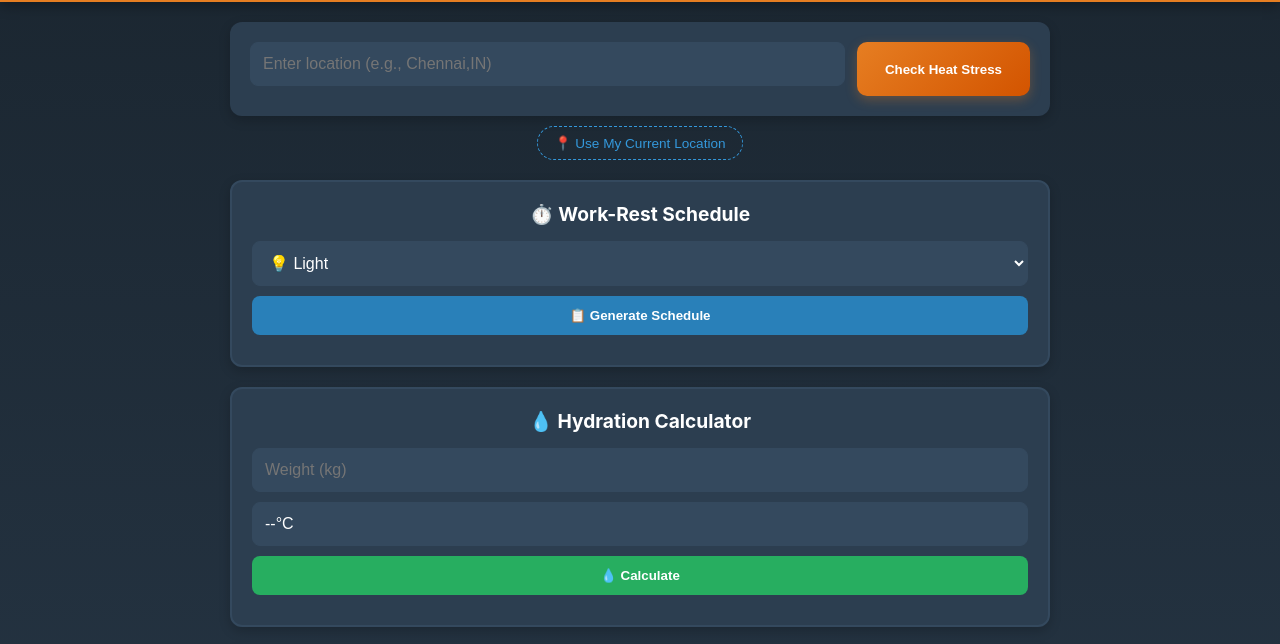
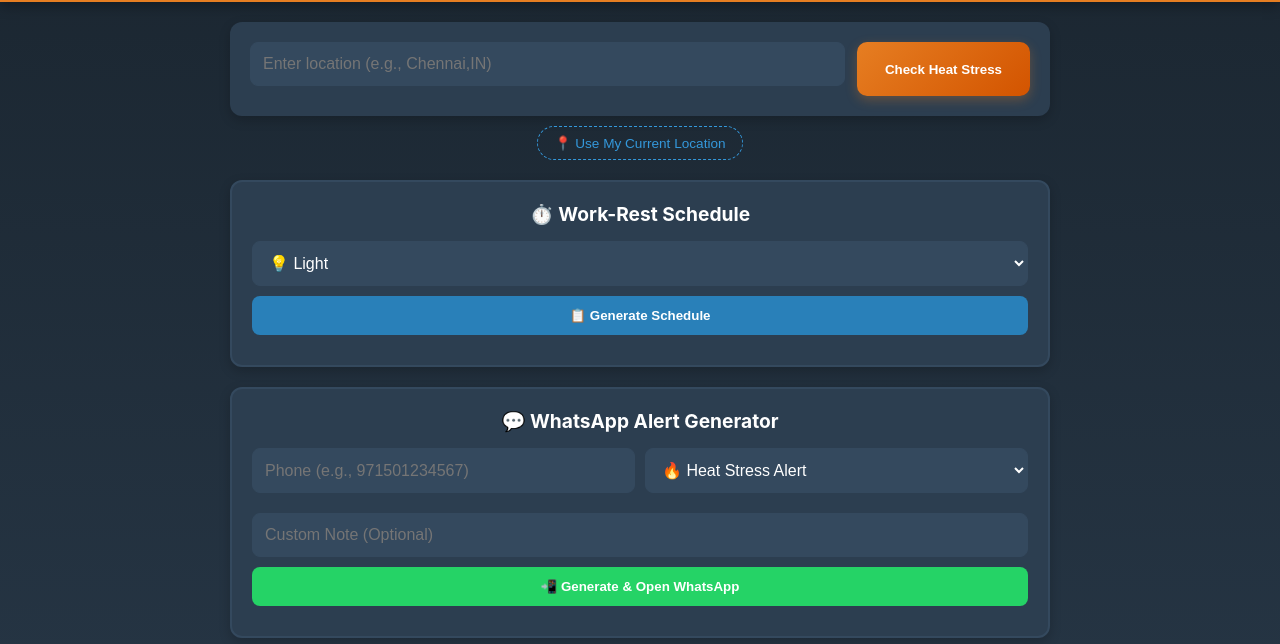
Before and after one commit to nazeerkadhar/heatindex-nazeerkadhar, a website: page index.html in a window 1280 px wide. Shown: the part 122-766 px from the top of the page. Drawn offline with Linux system fonts and the light colour scheme.

Commit message:
Update index.html

```diff
--- a/index.html
+++ b/index.html
@@ -42,7 +42,7 @@
     @keyframes pulse { 0% { box-shadow: 0 0 0 0 rgba(231, 76, 60, 0.7); } 70% { box-shadow: 0 0 0 10px rgba(231, 76, 60, 0); } 100% { box-shadow: 0 0 0 0 rgba(231, 76, 60, 0); } }
     .section-box { background: #2c3e50; border-radius: 12px; padding: 20px; margin-top: 20px; border: 2px solid #34495e; box-shadow: 0 4px 12px rgba(0,0,0,0.2); }
     .section-title { font-size: 1.2rem; color: #fff; margin: 0 0 15px 0; text-align: center; font-weight: 700; }
-    input[type="text"], input[type="number"], input[type="tel"], select { width: 100%; padding: 12px; border-radius: 8px; border: 1px solid #34495e; background: #34495e; color: #fff; font-size: 1rem; outline: none; margin-bottom: 10px; }
+    input[type="text"], input[type="tel"], select { width: 100%; padding: 12px; border-radius: 8px; border: 1px solid #34495e; background: #34495e; color: #fff; font-size: 1rem; outline: none; margin-bottom: 10px; }
     .btn-action { width: 100%; background: #2980b9; color: #fff; border: none; padding: 12px; border-radius: 8px; font-weight: 700; cursor: pointer; margin-bottom: 10px; }
     .site-grid { display: grid; grid-template-columns: repeat(auto-fill, minmax(200px, 1fr)); gap: 12px; }
     .site-card { background: #1a252f; padding: 10px; border-radius: 8px; position: relative; border: 1px solid #34495e; }
@@ -73,7 +73,7 @@
       <button class="btn-check" onclick="checkHeat()">Check Heat Stress</button>
     </div>
 
-    <!-- 2. DATE & TIME (MOVED HERE) -->
+    <!-- 2. DATE & TIME -->
     <div class="card" id="datetimeCard" style="margin-top: 0;">
       <div class="card-label">📅 Date & Time</div>
       <div class="card-value" id="datetimeVal" style="font-size:1.3rem;">--</div>
@@ -102,14 +102,6 @@
       <select id="workType"><option value="light">💡 Light</option><option value="moderate">🛠️ Moderate</option><option value="heavy">🔨 Heavy</option></select>
       <button class="btn-action" onclick="generateWorkRest()">📋 Generate Schedule</button>
       <div id="wrResult" style="display:none; text-align:center; padding:10px; background:#1a252f; border-radius:8px;"><p style="font-size:1.2rem; color:#e67e22; font-weight:bold;" id="wrHeader"></p><p id="wrNote" style="color:#bdc3c7; margin-top:5px;"></p></div>
-    </div>
-
-    <div class="section-box" id="hydrationSection">
-      <h3 class="section-title">💧 Hydration Calculator</h3>
-      <input type="number" id="workerWeight" placeholder="Weight (kg)" />
-      <input type="text" id="autoHI" value="--°C" readonly />
-      <button class="btn-action" style="background:#27ae60;" onclick="calculateHydration()">💧 Calculate</button>
-      <div id="hydrationResult" style="display:none; text-align:center; padding:10px; background:#1a252f; border-radius:8px;"><div style="font-size:1.1rem; font-weight:700; color:#3498db;" id="hydAmount"></div></div>
     </div>
 
     <div class="section-box" id="whatsappSection">
@@ -219,7 +211,6 @@
       document.getElementById('humVal').textContent = hum+'%';
       document.getElementById('hiVal').textContent = hi.toFixed(1)+'°C';
       document.getElementById('wbgtVal').textContent = (0.667*temp + 0.333*(temp - 0.4*(100-hum)/100)).toFixed(1)+'°C';
-      document.getElementById('autoHI').value = hi.toFixed(1)+'°C';
       ['tempCard','humCard','hiCard','wbgtCard','alertBox'].forEach(id=>document.getElementById(id).style.display='block');
       checkUaeBan(data.sys.country, data.timezone);
       logActivity(`Checked Heat: ${data.name}, ${data.sys.country}`, `HI: ${hi.toFixed(1)}`);
@@ -260,23 +251,6 @@
     }
     function dismissBan() { document.getElementById('uaeBanAlert').style.display = 'none'; }
 
-    function calculateHydration() {
-      const w = parseFloat(document.getElementById('workerWeight').value);
-      const hi = parseFloat(document.getElementById('hiVal').textContent);
-      if(!w || w<40 || w>150) return alert('Enter valid weight (40-150 kg)');
-      if(!hi) return alert('Check heat first.');
-      let base=720, hf=1.0, wf=1.0;
-      if(hi>=46) hf=1.75; else if(hi>=40) hf=1.50; else if(hi>=32) hf=1.25;
-      if(w<60) wf=0.9; else if(w>90) wf=1.1;
-      let total = Math.round(base*hf*wf), max=1200, disp=Math.min(total,max), interval=Math.round(disp/3);
-      let note = `Total: ~${disp}ml/hr`;
-      if(hf>=1.5 || total>max) note += ' | ⚠️ Add electrolytes to prevent hyponatremia';
-      if(total>max) note += ' (Capped)';
-      document.getElementById('hydrationResult').style.display='block';
-      document.getElementById('hydAmount').innerHTML = `💧 ${interval}ml every 20 mins<br><span style="font-size:0.9rem; color:#95a5a6;">${note}</span>`;
-      logActivity("Calculated Hydration", `HI:${hi}°C | ${disp}ml/hr`);
-    }
-
     function generateWorkRest() {
       const hi = parseFloat(document.getElementById('hiVal').textContent);
       if(!hi) return alert('Check heat first.');
```
